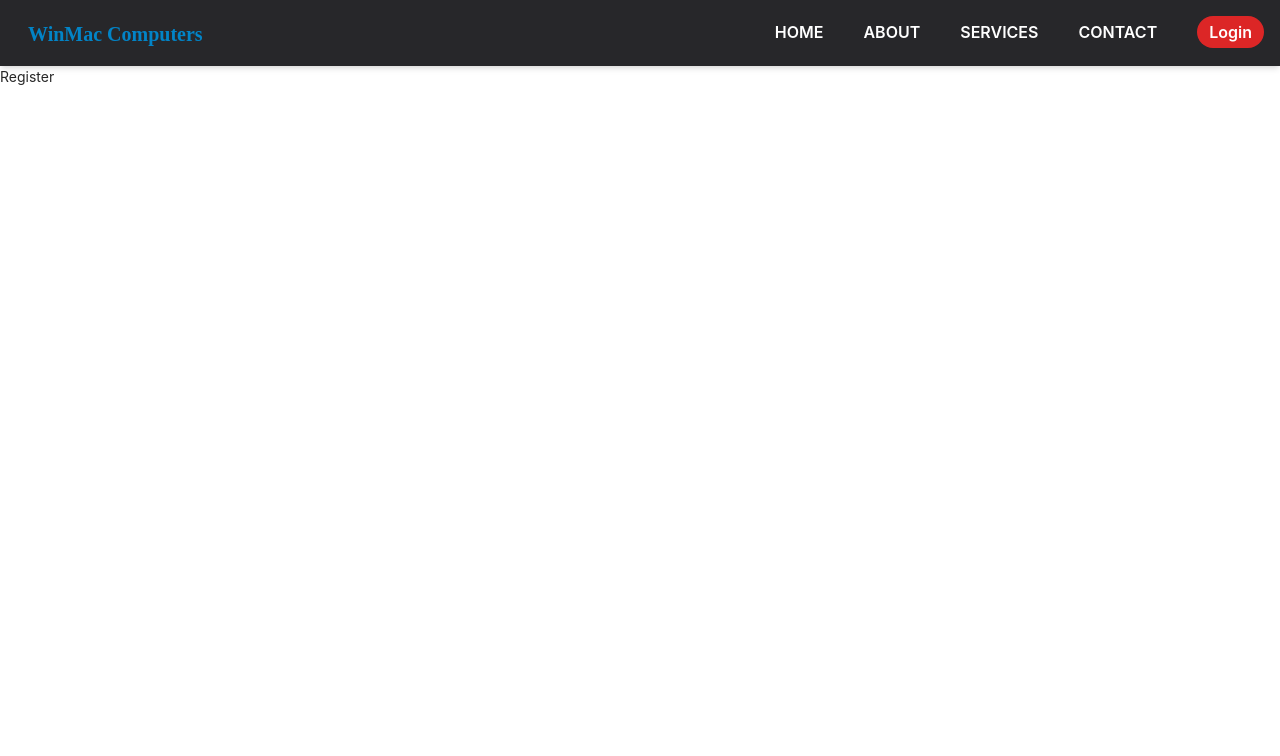
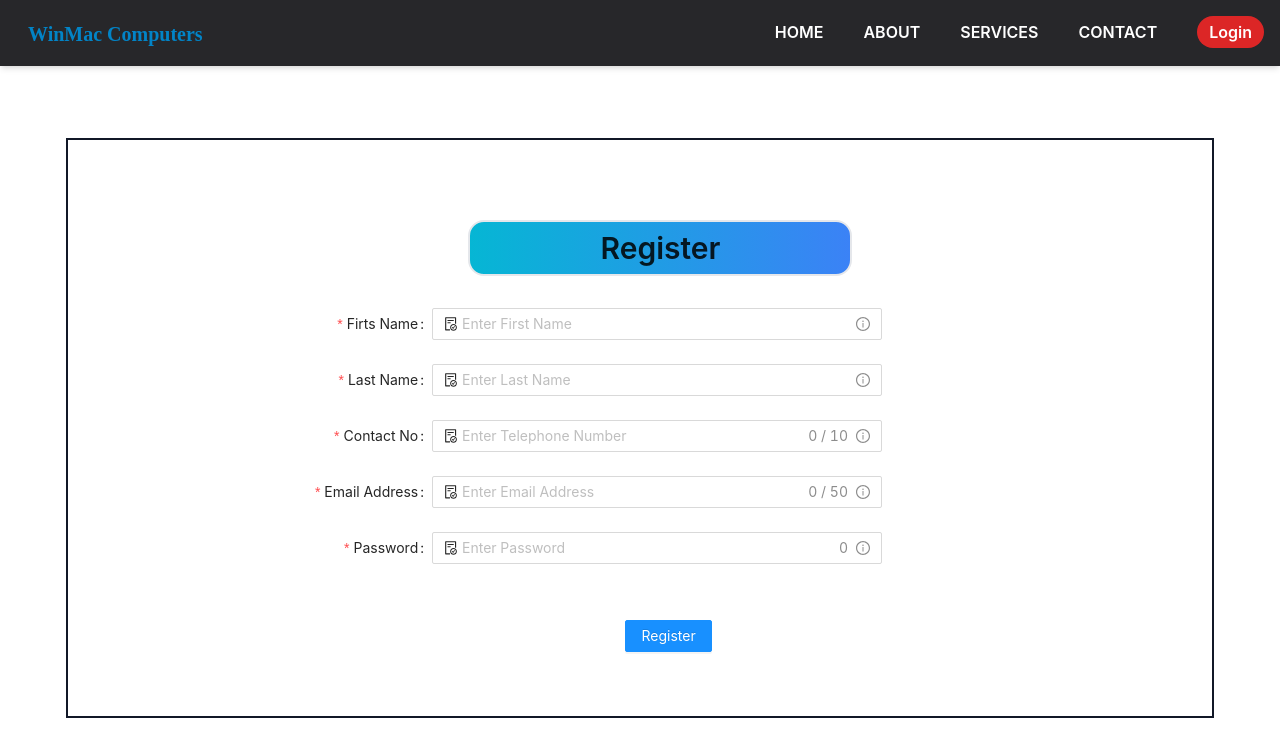
Before and after one commit to SumeeraMadushanka/NimiDev, a React (Create React App) app in the folder frontend/: page /register in a window 1280 px wide. Shown: the top 756 px of the page. Built offline with nearby package versions, Linux system fonts and the light colour scheme; the HTML template or start-up script is replaced by a standard one.

Commit message:
create register form

```diff
--- a/frontend/src/components/Register/Register.js
+++ b/frontend/src/components/Register/Register.js
@@ -1,9 +1,281 @@
-import React from 'react'
+import React, { useState } from "react";
+import { NavLink, useNavigate } from "react-router-dom";
+import { Form, Input, Button, Spin, Tooltip, notification, Col } from "antd";
+
+import { FileDoneOutlined, InfoCircleOutlined } from "@ant-design/icons";
+
+import axios from "axios";
+
+const layout = {
+  labelCol: {
+    span: 12,
+  },
+  wrapperCol: {
+    span: 16,
+  },
+};
+const tailLayout = {
+  wrapperCol: {
+    offset: 8,
+    span: 16,
+  },
+};
 
 const Register = () => {
+  const history = useNavigate();
+
+  const [firstName, setFirstname] = useState("");
+  const [lastName, setLastname] = useState("");
+  const [contactNo, setContactno] = useState("");
+  const [email, setEmail] = useState("");
+  const [password, setPassword] = useState("");
+  const [error, setError] = useState("");
+  const [loading, setLoading] = useState(false); //additional
+
+  const registerHandler = async (placement) => {
+    // create handler for saving data to the db
+    setLoading(true);
+
+    const config = {
+      //headers
+      headers: {
+        "Content-Type": "application/json",
+      },
+    };
+
+    try {
+      const { data } = await axios.post(
+        //use axios API
+        "/api/auth/register",
+        {
+          firstName,
+          lastName,
+          email,
+          password,
+          contactNo,
+        },
+        config
+      );
+
+      setTimeout(() => {
+        //set a time out
+        setLoading(false);
+        notification.info({
+          message: `Notification`,
+          description: "Register Successfully",
+          placement,
+        });
+        history("/login");
+      }, 5000); //5seconds timeout
+    } catch (error) {
+      notification.error({
+        message: `Notification`,
+        description: error.response.data.error,
+        placement,
+      });
+      setLoading(false);
+      setTimeout(() => {
+        setError("");
+      }, 5000); //5s
+    }
+  };
+
+  const [form] = Form.useForm();
   return (
-    <div>Register</div>
-  )
-}
+    <>
+      <div className="container mx-auto contact-bg">
+        <div className="flex justify-center mt-8 gap-28 mb-10 w-full">
+          <div className=" border-2 text-center border-gray-900 px-72 register-bg bg-cover mt-10 mb-10">
+            <div className="mb-10">
+              <div className="mt-20 flex">
+                <div className="">
+                  <Form
+                    {...layout}
+                    form={form}
+                    name="control-hooks"
+                    onFinish={() => registerHandler("top")}
+                  >
+                    <div className=" mb-8 ml-28 font-semibold text-3xl  border-2 p-2 w-96 bg-gradient-to-r from-cyan-500 to-blue-500 rounded-2xl">
+                      Register
+                    </div>
+                    <div className=" -translate-x-52">
+                      <Form.Item
+                        name="first name"
+                        label="Firts Name"
+                        rules={[
+                          {
+                            required: true,
+                          },
+                        ]}
+                        initialValue={firstName}
+                      >
+                        <Input
+                          style={{ width: "450px" }}
+                          placeholder="Enter First Name"
+                          prefix={
+                            <FileDoneOutlined className="site-form-item-icon" />
+                          }
+                          suffix={
+                            <Tooltip title="Please Enter First Name">
+                              <InfoCircleOutlined
+                                style={{ color: "rgba(0,0,0,.45)" }}
+                              />
+                            </Tooltip>
+                          }
+                          onChange={(e) => setFirstname(e.target.value)}
+                        />
+                      </Form.Item>
+                      <Form.Item
+                        name="last name"
+                        label="Last Name"
+                        rules={[
+                          {
+                            required: true,
+                          },
+                        ]}
+                        initialValue={lastName}
+                      >
+                        <Input
+                          style={{ width: "450px" }}
+                          placeholder="Enter Last Name"
+                          prefix={
+                            <FileDoneOutlined className="site-form-item-icon" />
+                          }
+                          suffix={
+                            <Tooltip title="Please Enter Last Name">
+                              <InfoCircleOutlined
+                                style={{ color: "rgba(0,0,0,.45)" }}
+                              />
+                            </Tooltip>
+                          }
+                          onChange={(e) => setLastname(e.target.value)}
+                        />
+                      </Form.Item>
+                      <Form.Item
+                        name="contact number"
+                        label="Contact No"
+                        rules={[
+                          {
+                            required: true,
+                            message: "Please input your Phone Number!",
+                          },
+                          {
+                            min: 10,
+                            message:
+                              "Phone Number must be minimum 10 characters.",
+                          },
+                          { max: 10 },
+                        ]}
+                        initialValue={contactNo}
+                      >
+                        <Input
+                          style={{ width: "450px" }}
+                          placeholder="Enter Telephone Number"
+                          prefix={
+                            <FileDoneOutlined className="site-form-item-icon" />
+                          }
+                          suffix={
+                            <Tooltip title="Enter your phone number ex: 0774258796">
+                              <InfoCircleOutlined
+                                style={{ color: "rgba(0,0,0,.45)" }}
+                              />
+                            </Tooltip>
+                          }
+                          showCount
+                          maxLength={10}
+                          onChange={(e) => setContactno(e.target.value)}
+                          type="number"
+                        />
+                      </Form.Item>
+                      <Form.Item
+                        name="email address"
+                        label="Email Address"
+                        rules={[
+                          {
+                            required: true,
+                          },
+                          { type: "email" },
+                          { max: 50 },
+                        ]}
+                        initialValue={email}
+                      >
+                        <Input
+                          style={{ width: "450px" }}
+                          placeholder="Enter Email Address"
+                          prefix={
+                            <FileDoneOutlined className="site-form-item-icon" />
+                          }
+                          suffix={
+                            <Tooltip title="Enter your email ex: example@example.com">
+                              <InfoCircleOutlined
+                                style={{ color: "rgba(0,0,0,.45)" }}
+                              />
+                            </Tooltip>
+                          }
+                          showCount
+                          maxLength={50}
+                          onChange={(e) => setEmail(e.target.value)}
+                        />
+                      </Form.Item>
+                      <Form.Item
+                        name="password"
+                        label="Password"
+                        rules={[
+                          {
+                            required: true,
+                          },
+                        ]}
+                        initialValue={password}
+                      >
+                        <Input
+                          style={{ width: "450px" }}
+                          placeholder="Enter Password"
+                          prefix={
+                            <FileDoneOutlined className="site-form-item-icon" />
+                          }
+                          suffix={
+                            <Tooltip title="Please Enter Password">
+                              <InfoCircleOutlined
+                                style={{ color: "rgba(0,0,0,.45)" }}
+                              />
+                            </Tooltip>
+                          }
+                          showCount
+                          onChange={(e) => setPassword(e.target.value)}
+                          type="password"
+                        />
+                      </Form.Item>
+                    </div>
+                    <Form.Item {...tailLayout}>
+                      <div className="flex  px-20 mt-8">
+                        <Button type="primary" htmlType="submit">
+                          {loading ? (
+                            <>
+                              <Spin /> Registering..
+                            </>
+                          ) : (
+                            "Register"
+                          )}
+                        </Button>{" "}
+                        {error && (
+                          <span
+                            className="error-message"
+                            style={{ color: "red" }}
+                          >
+                            {error}
+                          </span>
+                        )}{" "}
+                      </div>
+                    </Form.Item>
+                  </Form>
+                </div>
+              </div>
+            </div>
+          </div>
+        </div>
+      </div>
+    </>
+  );
+};
 
-export default Register
+export default Register;
```
